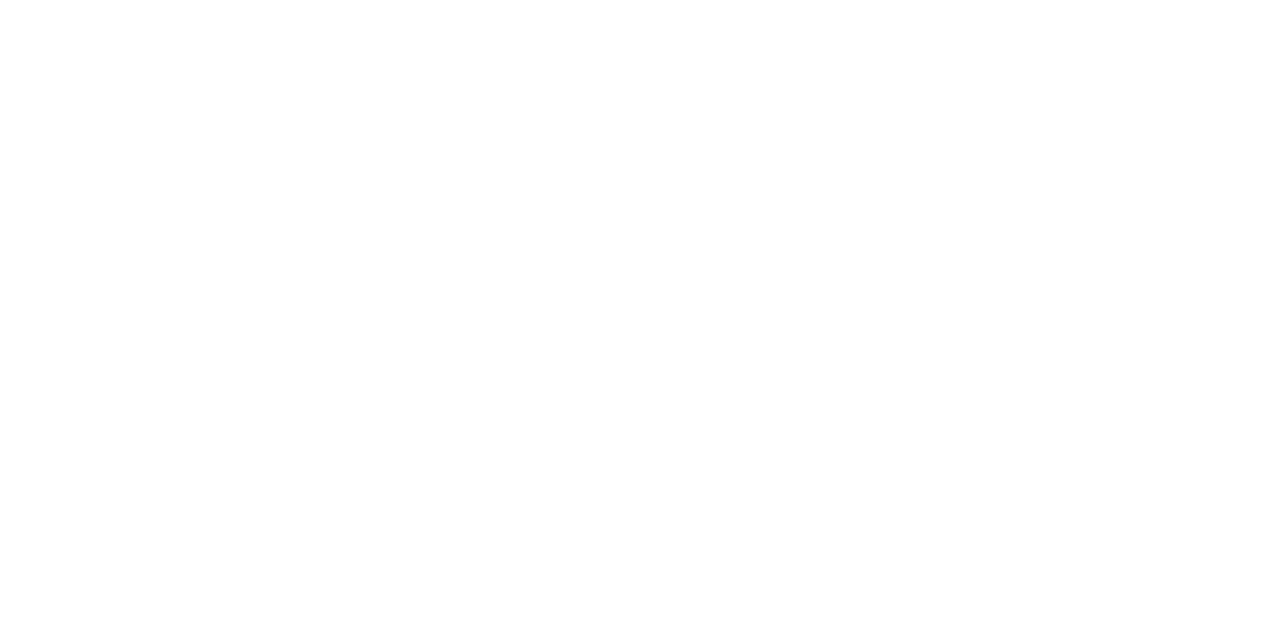
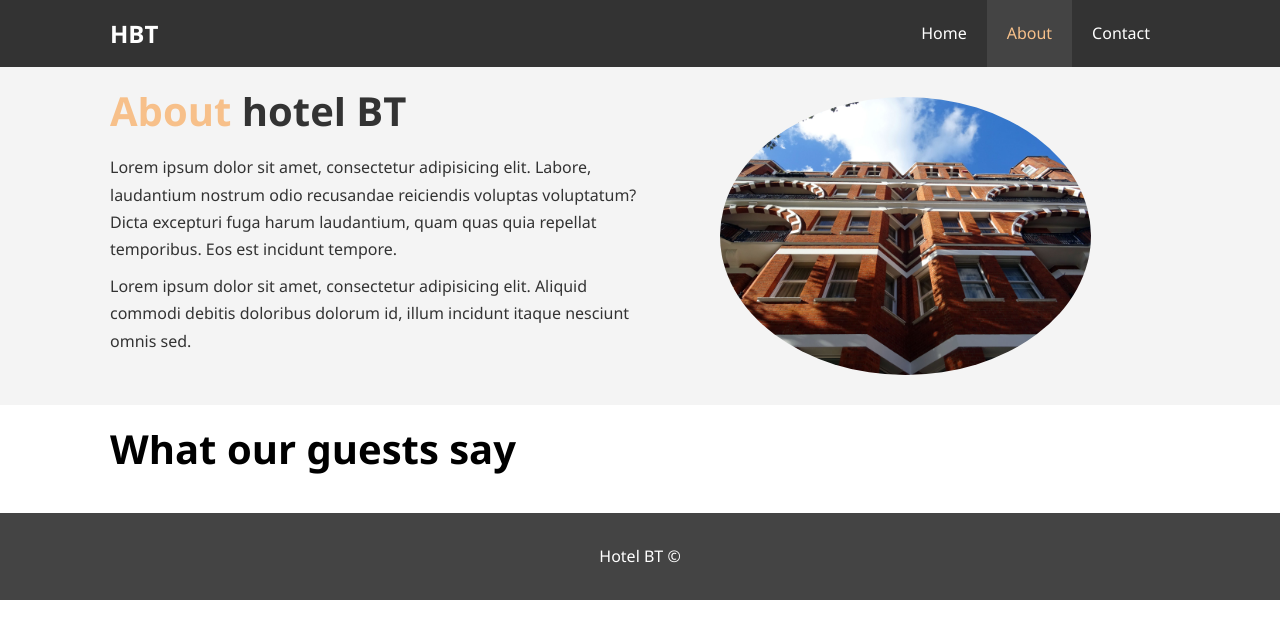
Before and after one commit to fgerner/hotel-website, a plain HTML site: page about.html in a window 1280 px wide. Drawn offline with Linux system fonts and the light colour scheme.

Commit message:
wip: about page

```diff
--- a/about.html
+++ b/about.html
@@ -2,9 +2,51 @@
 <html lang="en">
 <head>
     <meta charset="UTF-8">
-    <title>About</title>
+    <title>Hotel about</title>
+    <link rel="stylesheet" href="css/styles.css">
 </head>
 <body>
+<header>
+    <nav id="navbar">
+        <div class="container">
+            <h1 class="logo"><a href="index.html">HBT</a></h1>
+            <ul>
+                <li><a href="index.html">Home</a></li>
+                <li><a class="current" href="about.html">About</a></li>
+                <li><a href="contact.html">Contact</a></li>
+            </ul>
+        </div>
+    </nav>
 
+</header>
+<section id="about-info" class="bg-light py-3">
+    <div class="container">
+        <div class="info-left">
+            <h1 class="l-heading"><span class="text-primary">About</span> hotel BT</h1>
+            <p>Lorem ipsum dolor sit amet, consectetur adipisicing elit. Labore, laudantium nostrum odio recusandae
+                reiciendis voluptas voluptatum? Dicta excepturi fuga harum laudantium, quam quas quia repellat
+                temporibus. Eos est incidunt tempore.</p>
+            <p>Lorem ipsum dolor sit amet, consectetur adipisicing elit. Aliquid commodi debitis doloribus dolorum id,
+                illum incidunt itaque nesciunt omnis sed.</p>
+        </div>
+        <div class="info-right">
+            <img src="img/photo-2.jpg" alt="facade">
+        </div>
+    </div>
+</section>
+<div class="clr"></div>
+
+<section id="testimonials" class="py-3">
+    <div class="container">
+        <h2 class="l-heading">
+            What our guests say
+        </h2>
+        <div class="testimonial"></div>
+    </div>
+</section>
+
+<footer id="main-footer">
+    <p>Hotel BT &copy;</p>
+</footer>
 </body>
 </html>
--- a/css/styles.css
+++ b/css/styles.css
@@ -74,6 +74,14 @@ p {
 .clr {
     clear: both;
 }
+
+.l-heading {
+    font-size: 40px;
+}
+
+.py-1 { padding: 10px 0;}
+.py-2 { padding: 20px 0;}
+.py-3 { padding: 30px 0;}
 
 #navbar {
     background: #333;
@@ -165,6 +173,25 @@ p {
     margin-bottom: 10px;
 }
 
+#about-info .info-right {
+    float: right;
+    width: 50%;
+    min-height: 100%;
+}
+
+#about-info .info-right img {
+    display: block;
+    margin: auto;
+    width: 70%;
+    border-radius: 50%;
+}
+
+#about-info .info-left {
+    float: left;
+    width: 50%;
+    min-height: 100%;
+}
+
 #main-footer {
     text-align: center;
     background: #444;
```
